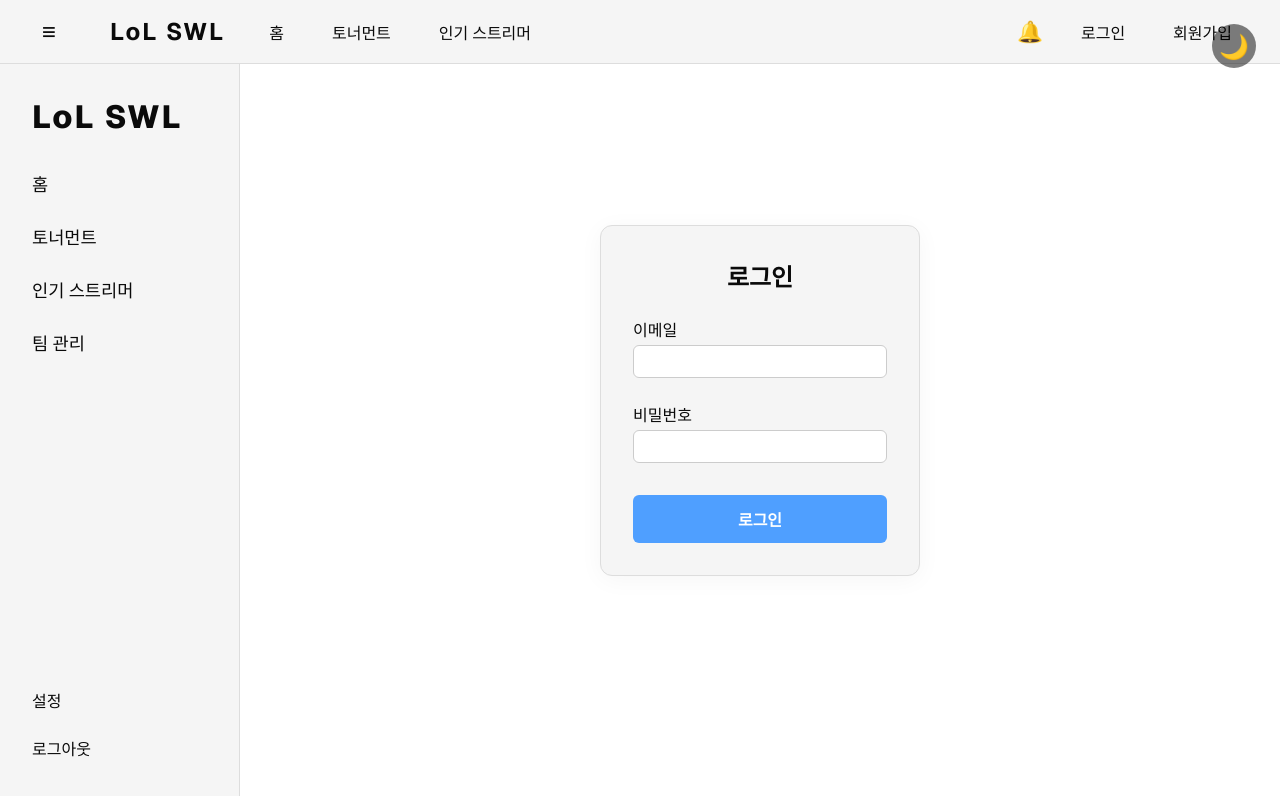
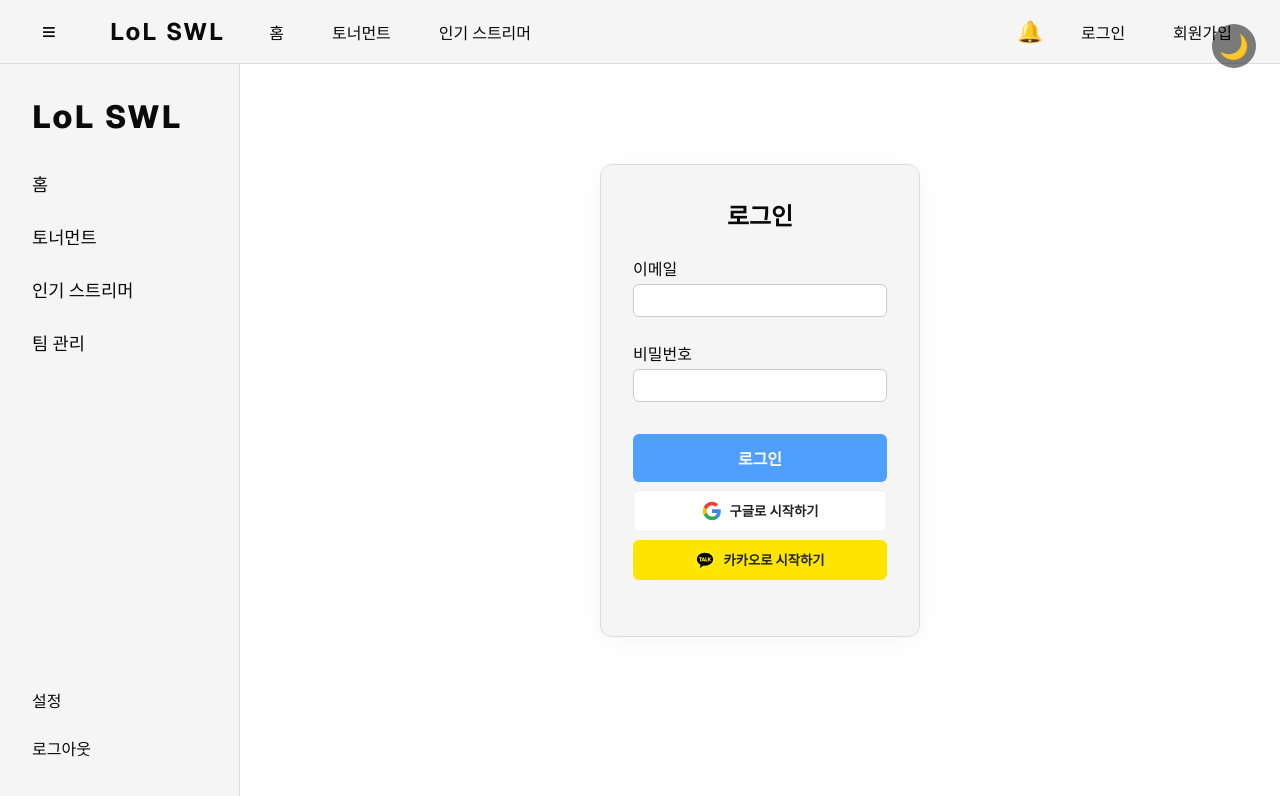
Before and after one commit to sangwookp9591/vote-app-with-rules, a Next.js app: page /login in a window 1280 px wide. Shown: the top 796 px of the page. Built offline with nearby package versions, Linux system fonts and the light colour scheme.

Commit message:
style: 로그인 페이지 버튼 위치 수정

```diff
--- a/src/app/login/page.tsx
+++ b/src/app/login/page.tsx
@@ -1,6 +1,7 @@
 'use client';
 
 import { useState, FormEvent } from 'react';
+import SocialLoginButtons from '../signup/SocialLoginButtons';
 
 export default function LoginPage() {
   const [email, setEmail] = useState('');
@@ -90,6 +91,7 @@ export default function LoginPage() {
         </label>
         {error && <div style={{ color: 'red', marginBottom: 12 }}>{error}</div>}
         {success && <div style={{ color: 'green', marginBottom: 12 }}>{success}</div>}
+        <div style={{ display: 'flex', flexDirection: 'column', gap: 8 }}>
           <button
             type="submit"
             style={{
@@ -108,6 +110,8 @@ export default function LoginPage() {
           >
             {loading ? '로그인 중...' : '로그인'}
           </button>
+          <SocialLoginButtons />
+        </div>
       </form>
     </main>
   );
```
Lines whose indentation alone changed are shown as unchanged.
